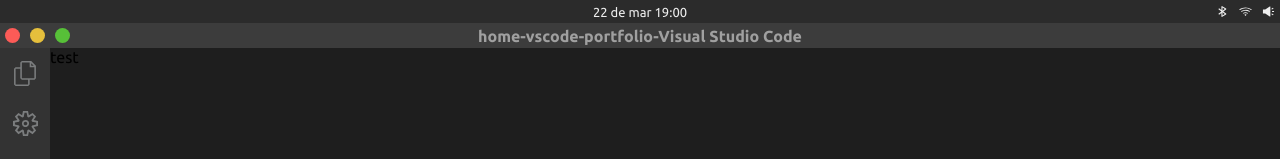
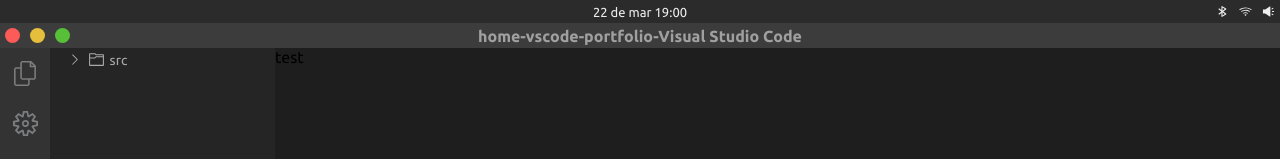
Before and after one commit to Jefferson-Guirra/Vscode-Portfolio, a Next.js app: page /vscode in a window 1280 px wide. Shown: the top 159 px of the page. Built offline with nearby package versions, Linux system fonts and the light colour scheme.

Commit message:
feat: add Folder Component

```diff
--- a/src/layouts/layout-components/index.ts
+++ b/src/layouts/layout-components/index.ts
@@ -1,2 +1,3 @@
 export * from './header/desktop-application/HeaderDesktopApplications'
 export * from './navbar/vscode/VscodeNavbar'
+export * from './folder/FolderComponent'
--- a/src/layouts/vscode/MyVscodeLayout.tsx
+++ b/src/layouts/vscode/MyVscodeLayout.tsx
@@ -1,6 +1,10 @@
 import React from 'react'
 import * as C from './styles'
-import { HeaderDesktopApplications, VscodeNavbar } from '../layout-components'
+import {
+  HeaderDesktopApplications,
+  VscodeNavbar,
+  FolderComponent,
+} from '../layout-components'
 interface Props {
   children: JSX.Element
 }
@@ -10,6 +14,7 @@ const MyVscodeLayout = ({ children }: Props) => {
       <HeaderDesktopApplications />
       <section className="content">
         <VscodeNavbar />
+        <FolderComponent />
         {children}
       </section>
     </C.container>
```
